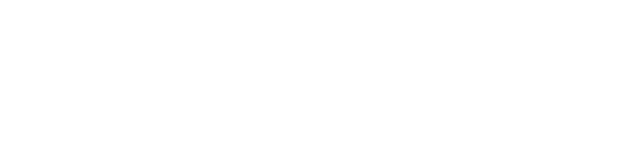
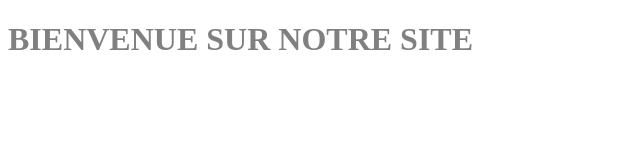
Before and after one commit to dantor24/trying_git, a plain HTML site: page index.html in a window 1280 px wide. Shown: the whole page, without its empty margins (0-640 px from the left). Drawn offline with Linux system fonts and the light colour scheme.

Commit message:
master commit

```diff
--- a/index.html
+++ b/index.html
@@ -4,8 +4,13 @@
     <meta charset="UTF-8">
     <meta name="viewport" content="width=device-width, initial-scale=1.0">
     <title>Document</title>
+    <style>
+        h1{
+            color:grey;
+        }
+    </style>
 </head>
 <body>
-
+    <h1>BIENVENUE SUR NOTRE SITE</h1>
 </body>
 </html>
```
